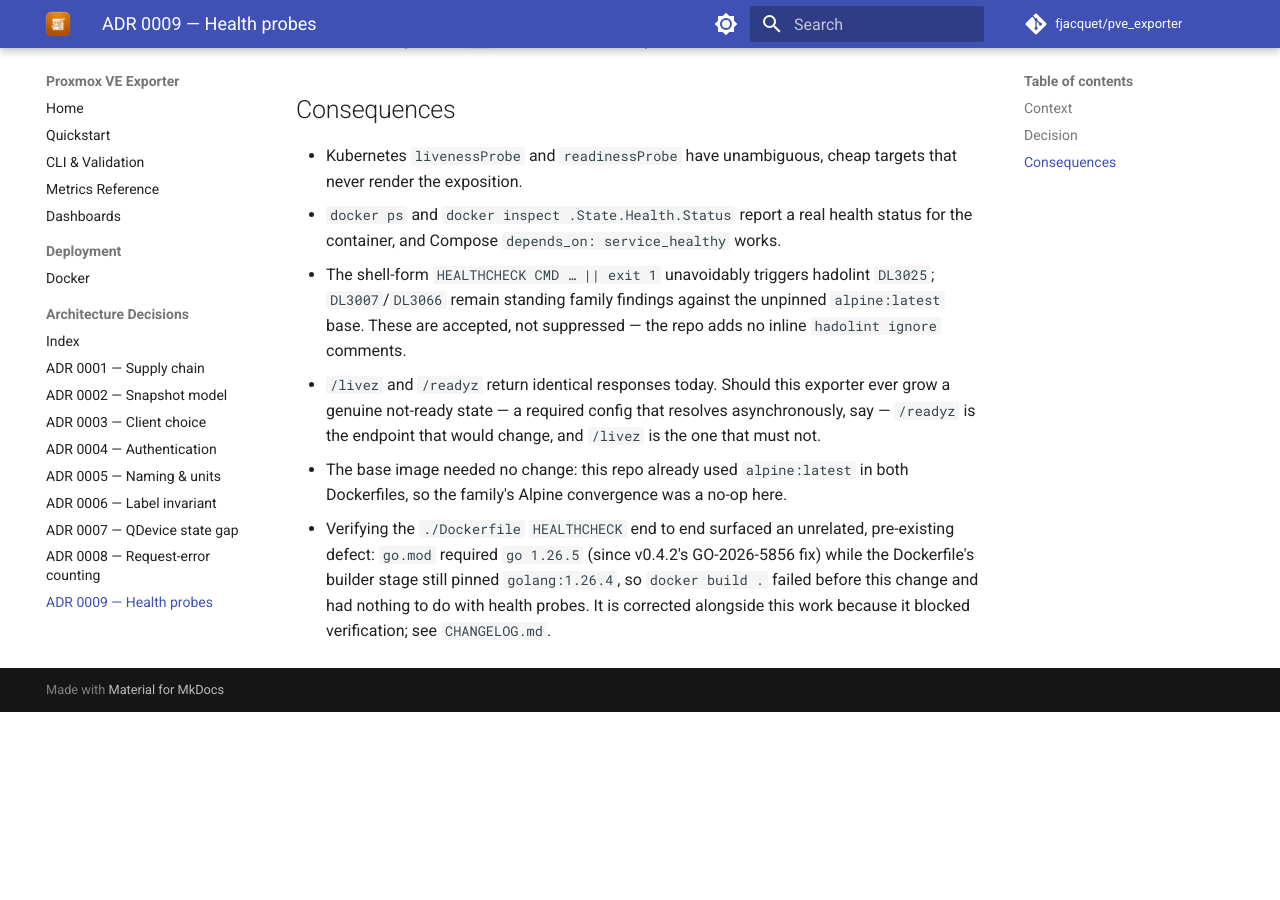
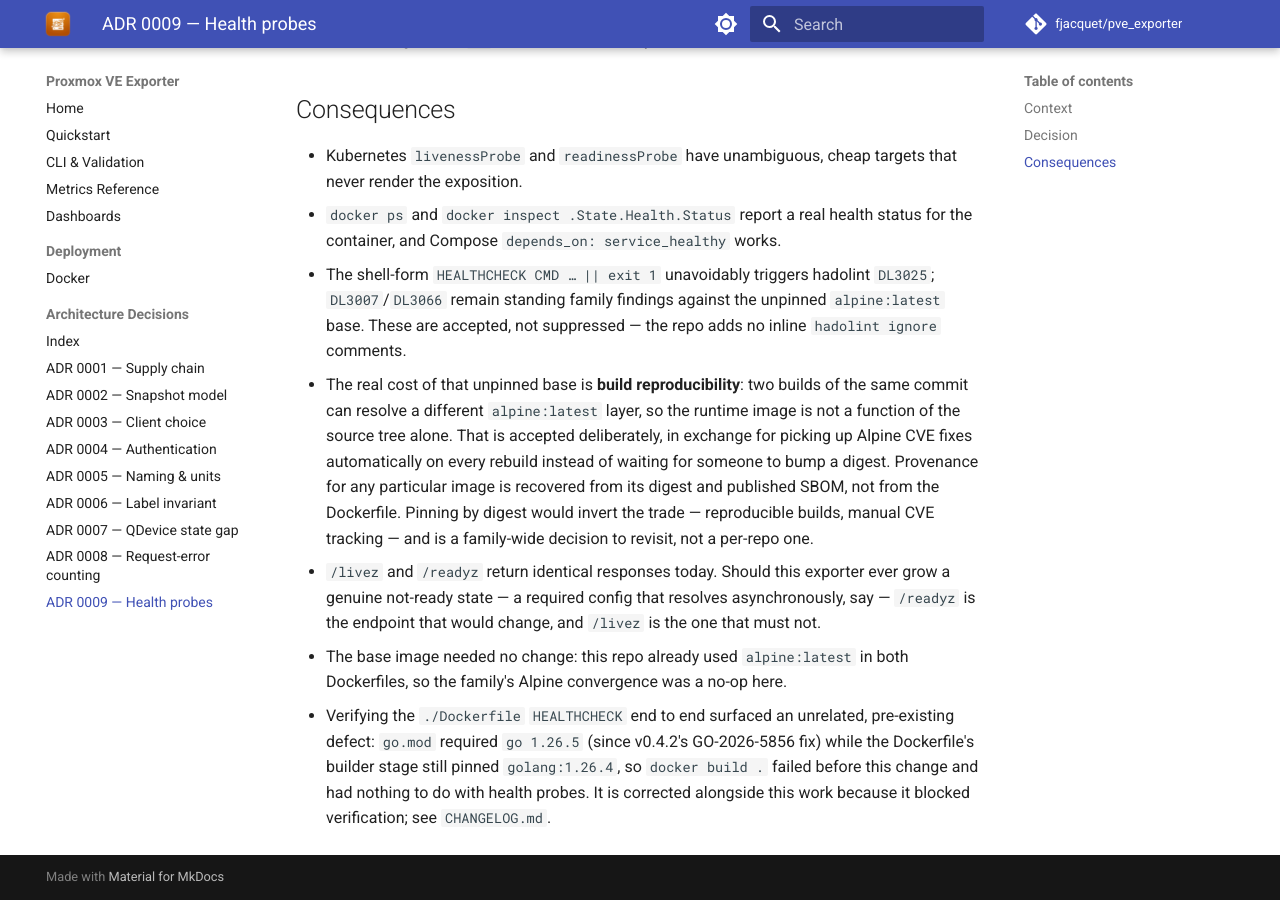
Before and after one commit to fjacquet/pve_exporter, an MkDocs documentation site: the page built from docs/adr/0009-health-probes.md, in a window 1280 px wide and 900 px high, scrolled down 1419 px. Built offline with MkDocs 1.6.1 and Material for MkDocs 9.7.7, drawn with Linux system fonts in a browser that asks for light colours; comment, search, counter and statistics services are not loaded; before the commit the page ends 2131 px from its top, so only the background shows below that.

Commit message:
docs(adr): record the reproducibility tradeoff of the unpinned base
ADR-0009 noted DL3007/DL3066 as accepted findings but never stated what is
actually being traded: two builds of the same commit can resolve a
different alpine:latest layer, and that is accepted in exchange for
automatic CVE pickup on rebuild.

Co-Authored-By: Claude Opus 5 <noreply@anthropic.com>
Claude-Session: https://claude.ai/code/session_016k1BGLiKCXm3iQnfKdUaKv

```diff
--- a/docs/adr/0009-health-probes.md
+++ b/docs/adr/0009-health-probes.md
@@ -73,6 +73,15 @@ files.
   `DL3025`; `DL3007`/`DL3066` remain standing family findings against the
   unpinned `alpine:latest` base. These are accepted, not suppressed — the repo
   adds no inline `hadolint ignore` comments.
+- The real cost of that unpinned base is **build reproducibility**: two builds
+  of the same commit can resolve a different `alpine:latest` layer, so the
+  runtime image is not a function of the source tree alone. That is accepted
+  deliberately, in exchange for picking up Alpine CVE fixes automatically on
+  every rebuild instead of waiting for someone to bump a digest. Provenance for
+  any particular image is recovered from its digest and published SBOM, not
+  from the Dockerfile. Pinning by digest would invert the trade —
+  reproducible builds, manual CVE tracking — and is a family-wide decision to
+  revisit, not a per-repo one.
 - `/livez` and `/readyz` return identical responses today. Should this exporter
   ever grow a genuine not-ready state — a required config that resolves
   asynchronously, say — `/readyz` is the endpoint that would change, and
```
